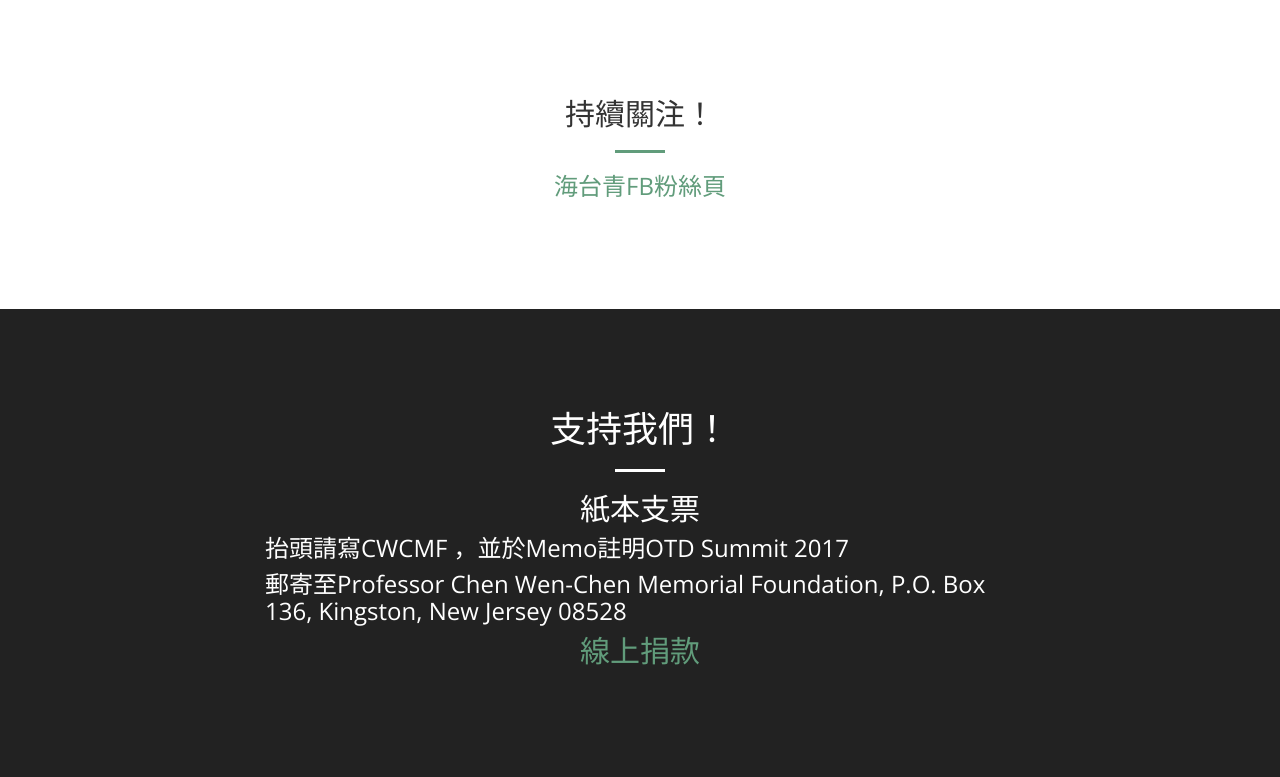
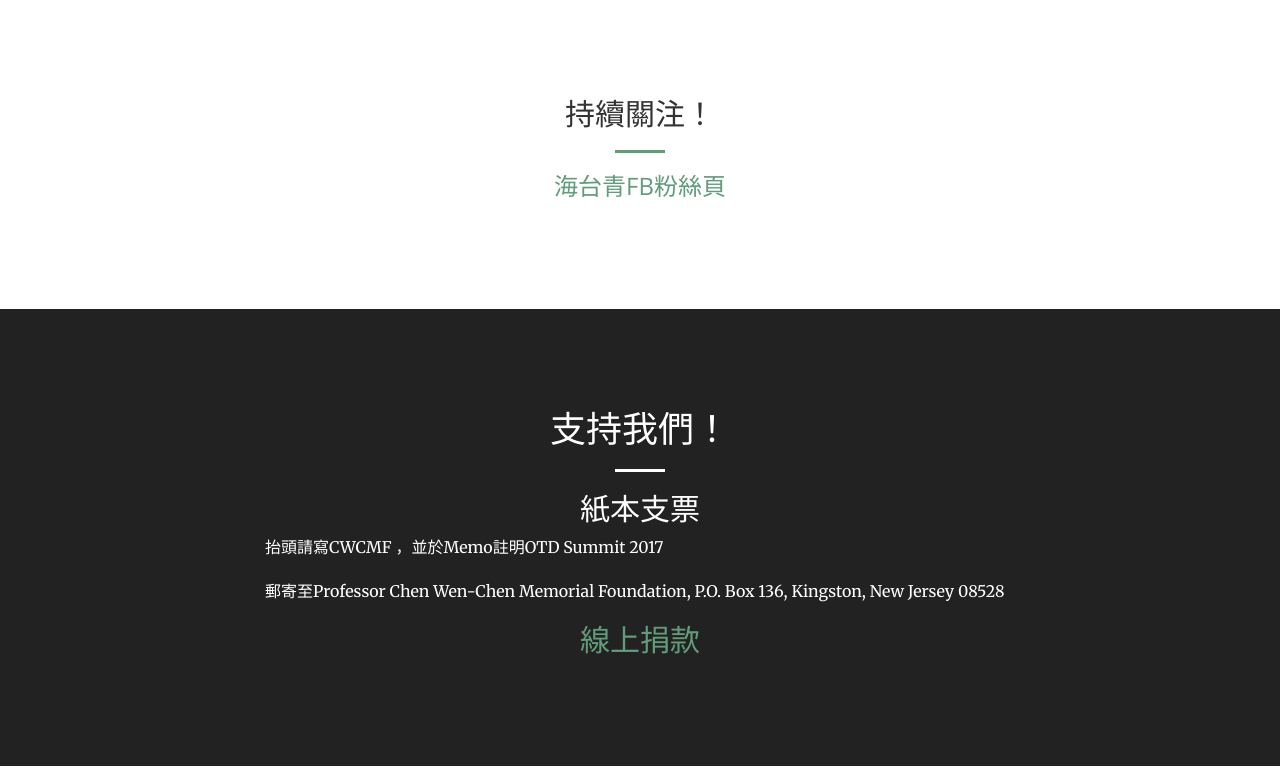
Before and after one commit to otd4tw/otd4tw.github.io, a website: page index.html in a window 1280 px wide. Shown: the part 11061-11838 px from the top of the page. Drawn offline with nearby package versions, Linux system fonts and the light colour scheme.

Commit message:
更新紙本支票內文
把紙本捐款字改稍微小一點，不然h3有點違和..

```diff
--- a/index.html
+++ b/index.html
@@ -481,8 +481,8 @@
                 </div>
                 <div class="col-lg-8 col-lg-offset-2 text-left">
 
-                    <h3 class="section-heading">抬頭請寫CWCMF ，並於Memo註明OTD Summit 2017</h3>
-                    <h3 class="section-heading">郵寄至Professor Chen Wen-Chen Memorial Foundation, P.O. Box 136, Kingston, New Jersey 08528</h3>
+                    <p class="section-heading">抬頭請寫CWCMF ，並於Memo註明OTD Summit 2017</p>
+                    <p class="section-heading">郵寄至Professor Chen Wen-Chen Memorial Foundation, P.O. Box 136, Kingston, New Jersey 08528</p>
                 <div class="col-lg-8 col-lg-offset-2 text-center">
                     <h2 class="section-heading"><a href="https://www.facebook.com/overseastaiwanesefordemocracy/app/190322544333196/" target="_blank">線上捐款</a></h2>
                 </div>
```
